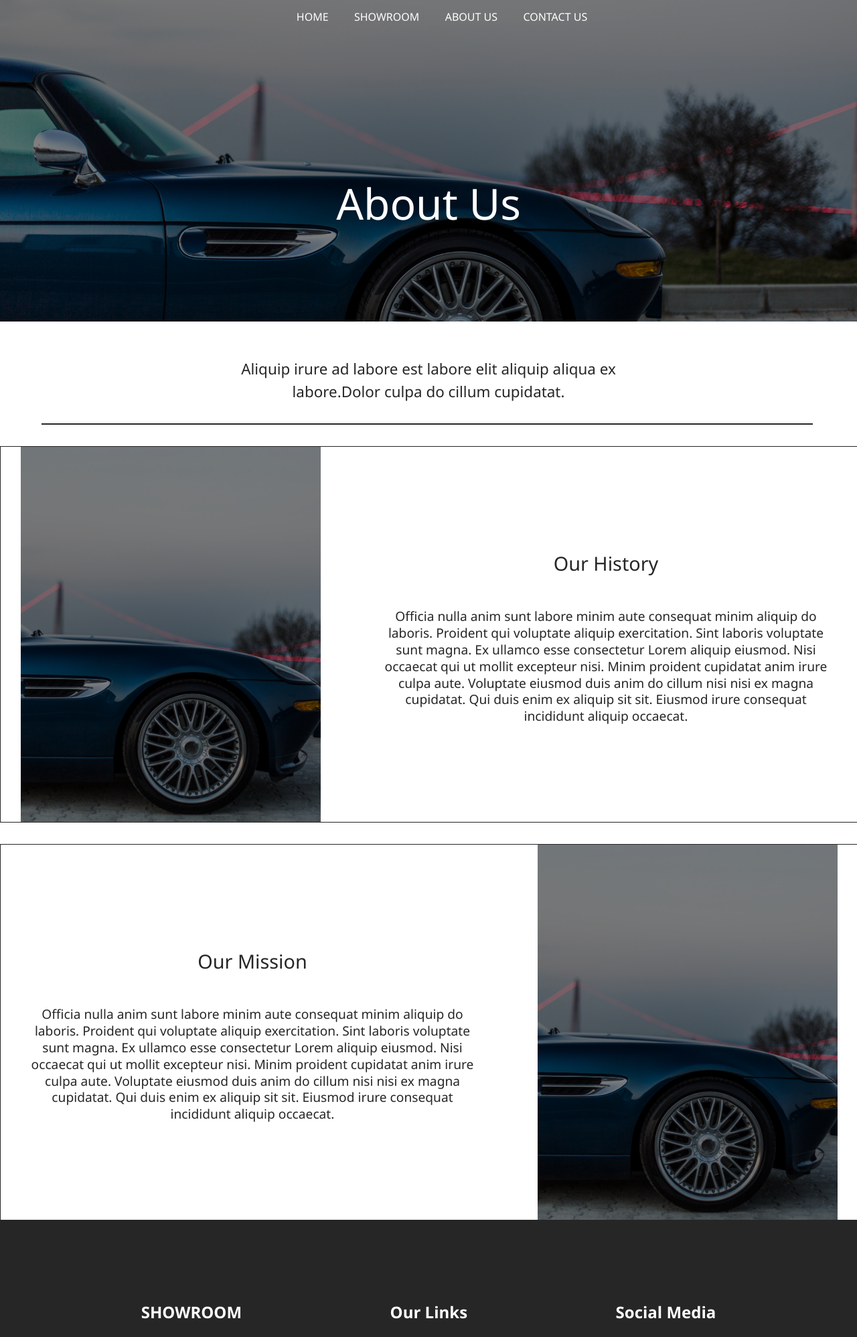
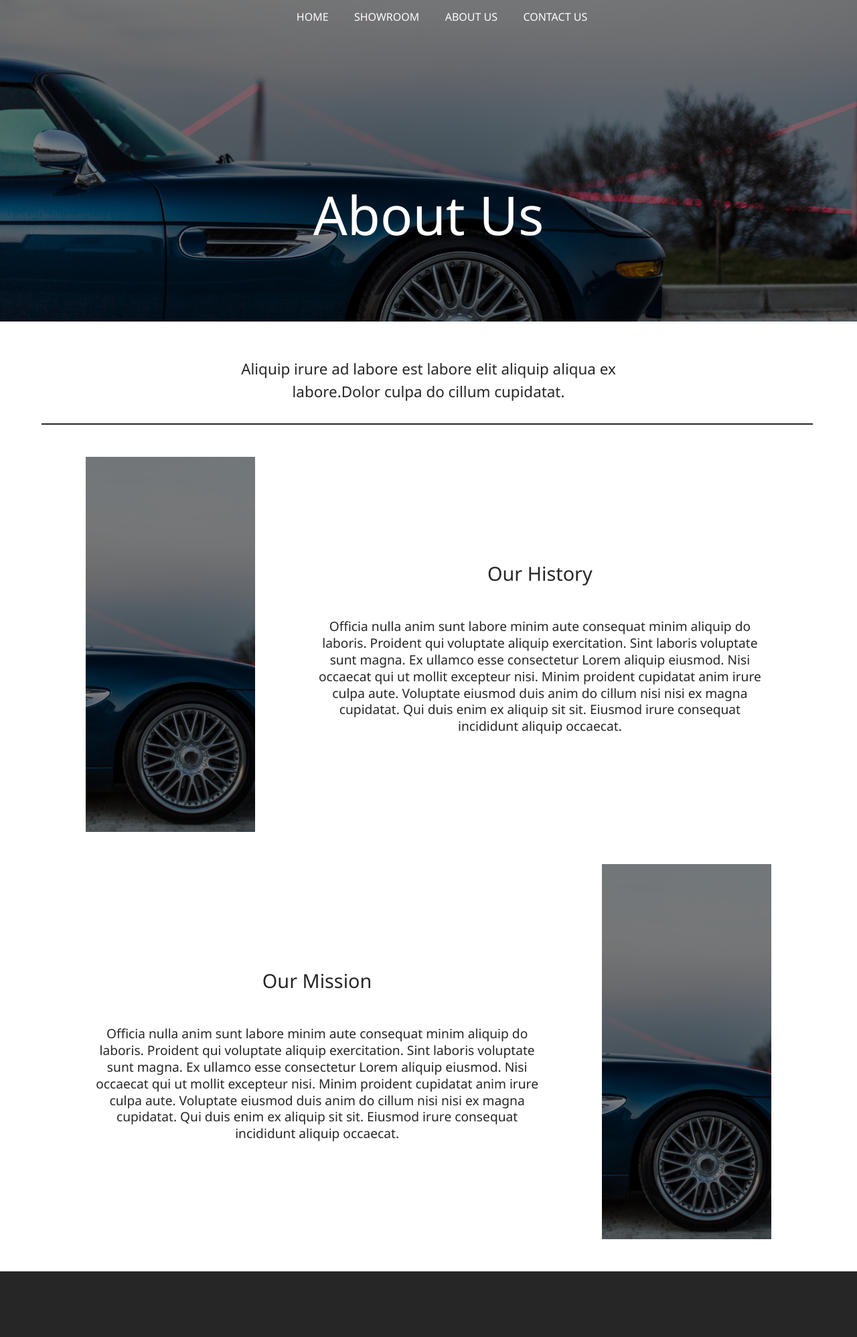
Before and after one commit to EdiiA/Project-1, a PHP site: page /about-us.html in a window 1280 px wide. Shown: the part 21-2017 px from the top of the page at 67% size. Run offline with PHP 8.4, Linux system fonts and the light colour scheme.

Commit message:
About-us
Rregullimi i About US

```diff
--- a/about-us.css
+++ b/about-us.css
@@ -59,7 +59,7 @@ header>ul>li{
     display: flex;
     flex-direction: row;
     color: white;
-    font-size: 4em;
+    font-size: 5em;
     margin-top: 3em;
 }
 
@@ -102,16 +102,24 @@ header>ul>li{
     font-size: 3em;
 } */
 
+.h-m{
+    display: flex;
+    flex-direction: column;
+    justify-content: center;
+    align-items: center;
+    margin-bottom: 3em;
+}
+
 .about-us-1{
-    border: 1px solid #262626;
     display: flex;
     flex-direction: row;
     justify-content: center;
     align-items: center;
     height: 35em;
-    width: 100%;
+    width: 80%;
     color: #262626;
-    margin-top: 2em;
+    margin-top: 3em;
+
 }
 
 .about-img{
@@ -123,6 +131,8 @@ header>ul>li{
     background-size: cover;
     background-attachment: fixed;
     background-repeat: no-repeat;
+    margin-left: 0%;
+    margin-right: 0%;
 }
 
 .about-text-1{
--- a/about-us.html
+++ b/about-us.html
@@ -32,6 +32,7 @@
 
         </div>
 
+        <div class="h-m">
             <div class="about-us-1">
                 <div class="about-img"></div>
 
@@ -56,6 +57,7 @@
                 </div>
 
                 <div class="about-img"></div>
+            </div>
         </div>
     </main>
 
```
Lines whose indentation alone changed are shown as unchanged.
